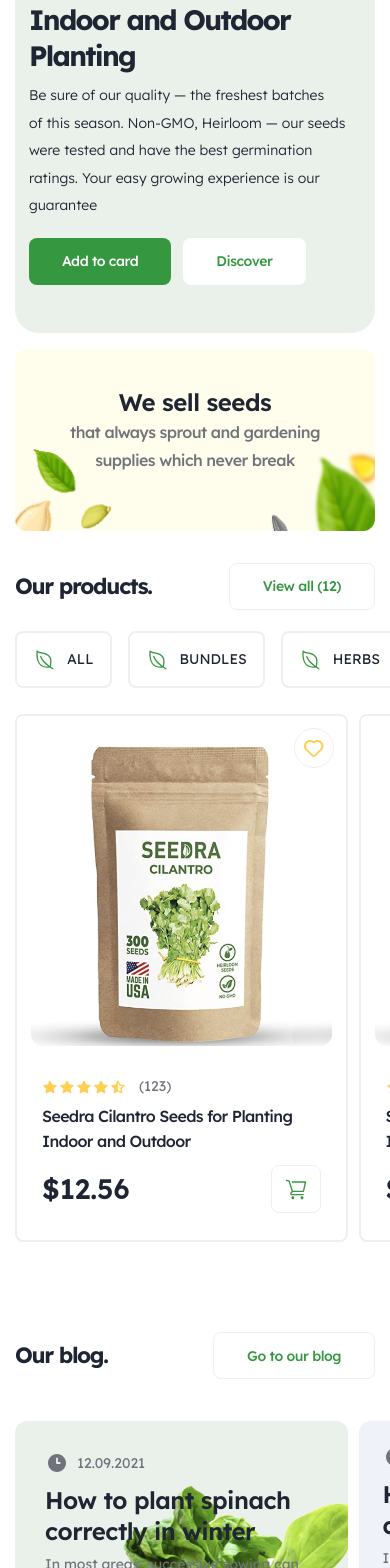
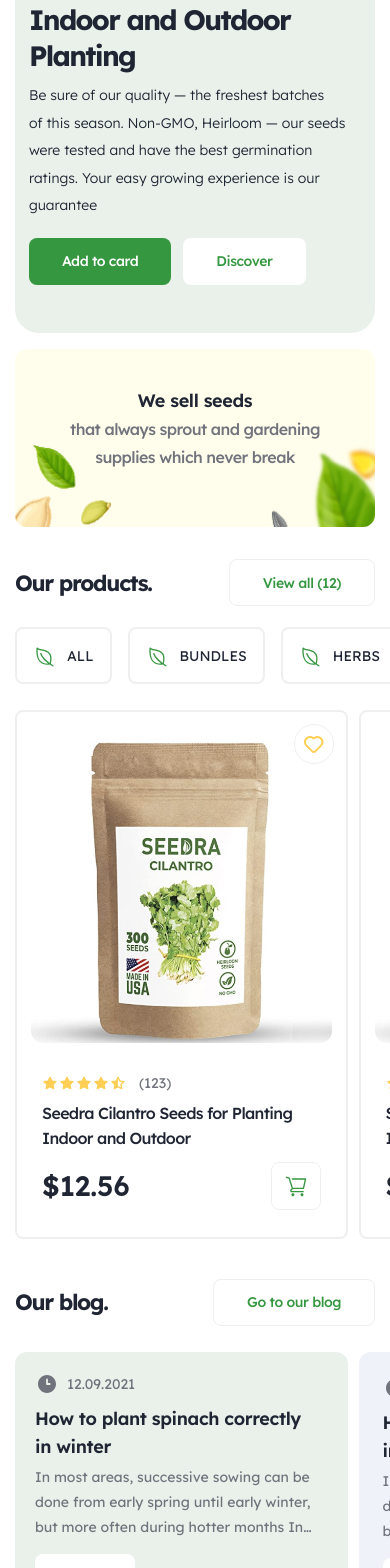
Before and after one commit to kolchinanyajs/seedra, a Next.js app: page / in a window 390 px wide. Shown: the part 432-2000 px from the top of the page. Built offline with nearby package versions, Linux system fonts and the light colour scheme.

Commit message:
Blog. Mobile

```diff
--- a/src/components/Blog/data.ts
+++ b/src/components/Blog/data.ts
@@ -16,13 +16,19 @@ export const data = [
       "In most areas, successive sowing can be done from early spring until early winter, but more often during hotter months In most areas, successive sowing can be done from early spring until early winter, but more often during hotter months",
   },
   {
+    isSquare: true,
     time: "12.09.2021",
     image: "/blog-3.png",
     title: "How to plant spinach correctly in winter",
+    description:
+      "In most areas, successive sowing can be done from early spring until early winter, but more often during hotter months In most areas, successive sowing can be done from early spring until early winter, but more often during hotter months",
   },
   {
+    isSquare: true,
     time: "12.09.2021",
     image: "/blog-3.png",
     title: "How to plant spinach correctly in winter",
+    description:
+      "In most areas, successive sowing can be done from early spring until early winter, but more often during hotter months In most areas, successive sowing can be done from early spring until early winter, but more often during hotter months",
   },
 ];
--- a/src/components/Blog/index.tsx
+++ b/src/components/Blog/index.tsx
@@ -33,7 +33,10 @@ const Blog = () => {
           {isMobile ? (
             <Swiper slidesPerView={1.08} spaceBetween={11}>
               {data.map(
-                ({ className, time, image, title, description }, index) => (
+                (
+                  { className, time, image, title, description, isSquare },
+                  index
+                ) => (
                   <SwiperSlide key={index}>
                     <BlogCard
                       key={index}
@@ -41,6 +44,7 @@ const Blog = () => {
                       time={time}
                       image={image}
                       title={title}
+                      isSquare={isSquare}
                       description={description}
                     />
                   </SwiperSlide>
@@ -50,13 +54,17 @@ const Blog = () => {
           ) : (
             <div className={styles.blog__grid}>
               {data.map(
-                ({ className, time, image, title, description }, index) => (
+                (
+                  { className, time, image, title, description, isSquare },
+                  index
+                ) => (
                   <BlogCard
                     key={index}
                     className={className}
                     time={time}
                     image={image}
                     title={title}
+                    isSquare={isSquare}
                     description={description}
                   />
                 )
--- a/src/components/Blog/page.module.scss
+++ b/src/components/Blog/page.module.scss
@@ -5,6 +5,9 @@
     align-items: center;
     justify-content: space-between;
     margin-bottom: rem(42);
+    @media (max-width: $tablet) {
+      margin-bottom: rem(26);
+    }
   }
   &__grid {
     display: grid;
--- a/src/components/BlogCard/index.tsx
+++ b/src/components/BlogCard/index.tsx
@@ -8,8 +8,9 @@ interface IBlogCard {
   time: string;
   image: string;
   title: string;
-  description?: string;
+  description: string;
   className?: string[];
+  isSquare?: boolean;
 }
 
 const BlogCard = ({
@@ -18,6 +19,7 @@ const BlogCard = ({
   image,
   title,
   description,
+  isSquare,
 }: IBlogCard) => {
   return (
     <article
@@ -35,9 +37,17 @@ const BlogCard = ({
           className={`${styles.blogcard__title} h3`}
           dangerouslySetInnerHTML={{ __html: title }}
         ></h3>
-        <p className={`${styles.blogcard__description} regular-14`}>
-          {description}
-        </p>
+        {!isSquare ? (
+          <p
+            className={`${styles.blogcard__description} regular-14`}
+            dangerouslySetInnerHTML={{ __html: description }}
+          ></p>
+        ) : (
+          <p
+            className={`${styles.blogcard__description} ${styles._square} regular-14`}
+            dangerouslySetInnerHTML={{ __html: description }}
+          ></p>
+        )}
         <Button variant="secondary">Read</Button>
       </div>
       <div className={styles.blogcard__image}>
--- a/src/components/BlogCard/page.module.scss
+++ b/src/components/BlogCard/page.module.scss
@@ -6,6 +6,10 @@
   min-height: rem(300);
   background: var(--light-blue);
   overflow: hidden;
+  @media (max-width: $tablet) {
+    padding: rem(20);
+    min-height: rem(400);
+  }
   &._green {
     background: var(--light-green);
   }
@@ -19,6 +23,10 @@
     #{$this}__image {
       width: rem(300);
       height: rem(360);
+      @media (max-width: $tablet) {
+        width: rem(180);
+        height: rem(215);
+      }
     }
   }
   &__content {
@@ -44,6 +52,12 @@
     display: -webkit-box;
     -webkit-line-clamp: 3;
     -webkit-box-orient: vertical;
+    &._square {
+      display: none;
+      @media (max-width: $tablet) {
+        display: -webkit-box;
+      }
+    }
   }
   &__image {
     --size: #{rem(300)};
@@ -52,5 +66,8 @@
     right: 0;
     width: var(--size);
     height: var(--size);
+    @media (max-width: $tablet) {
+      --size: #{rem(220)};
+    }
   }
 }
--- a/src/components/Products/page.module.scss
+++ b/src/components/Products/page.module.scss
@@ -1,6 +1,9 @@
 .products {
+  overflow: hidden;
   margin-bottom: rem(90);
-  overflow: hidden;
+  @media (max-width: $tablet) {
+    margin-bottom: rem(40);
+  }
   &__header {
     display: flex;
     align-items: center;
--- a/src/styles/mixins.scss
+++ b/src/styles/mixins.scss
@@ -23,3 +23,8 @@
   $letter-spacing-em: calc($letter-spacing-px / $font-size-px);
   letter-spacing: #{$letter-spacing-em}em;
 }
+
+@mixin lineHeight($line-height-px, $font-size-px) {
+  $line-height-em: calc($line-height-px / $font-size-px);
+  line-height: #{$line-height-em};
+}
--- a/src/styles/typography.scss
+++ b/src/styles/typography.scss
@@ -23,6 +23,10 @@
   font-weight: 600;
   line-height: 1.31;
   @include letter-spacing-em(-0.48, 24);
+  @media (max-width: $tablet) {
+    font-size: rem(18);
+    @include lineHeight(28, 18);
+  }
 }
 
 .regular-14 {
```
